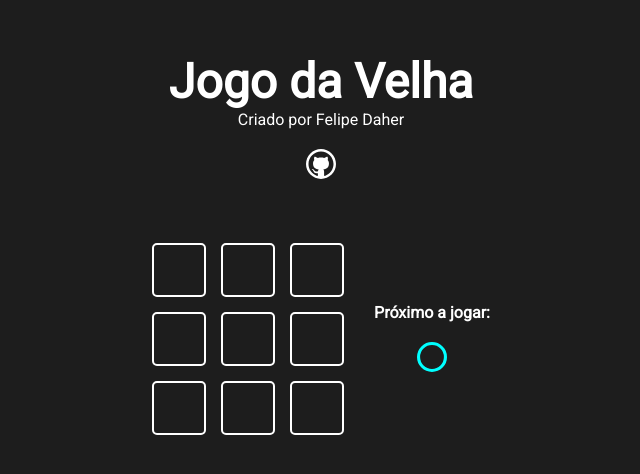
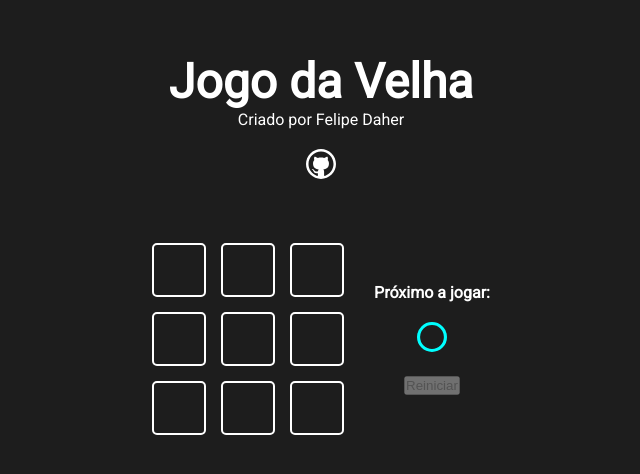
Before and after one commit to feDaher/react-jogo-da-velha, a Next.js app: page / in a window 1280 px wide. Shown: the part 176-650 px from the top of the page, without its empty margins (319-959 px from the left). Built offline with nearby package versions, Linux system fonts and the light colour scheme.

Commit message:
Criado logica para declarar o vencedor e resetGame

```diff
--- /dev/null
+++ b/src/compenents/button/button.jsx
@@ -0,0 +1,11 @@
+import styles from './Button.module.css'
+
+function Button ({children, onClick, disabled}) {
+  return (
+      <button className= {styles.button} onClick={onClick} disabled={disabled}>
+        {children}
+      </button>
+  )
+}
+
+export default Button
--- a/src/compenents/game/Game.module.css
+++ b/src/compenents/game/Game.module.css
@@ -10,10 +10,3 @@
   align-items: center;
 
 }
-
-.gameInfo{
-  display: flex;
-  flex-direction: column;
-  align-items: center;
-  gap: 20px;
-}
--- a/src/compenents/game/game.jsx
+++ b/src/compenents/game/game.jsx
@@ -1,7 +1,7 @@
-import {useState, useEffect} from 'react'
-import styles from "./Game.module.css"
-import GameOption from "../gameOption/gameOption"
-import Icon from "../icon/icon"
+import { useState, useEffect } from 'react'
+import styles from './Game.module.css'
+import GameOption from '../gameOption/gameOption'
+import GameInfo from '../gameInfo/gameInfo'
 
 const winnerTable = [
   [0, 1, 2],
@@ -14,7 +14,7 @@
   [2, 4, 6],
 ]
 
-function Game (){
+function Game() {
   const [gameState, setGameState] = useState(Array(9).fill(0))
   const [currentPlayer, setCurrentPlayer] = useState(-1)
   const [winner, setWinner] = useState(0)
@@ -31,16 +31,21 @@
     winnerTable.forEach((line) => {
       const values = line.map((pos) => gameState[pos])
       const sum = values.reduce((sum, value) => sum + value)
-      if (sum === 3 || sum === -3) setWinner(sum/3)
+      if (sum === 3 || sum === -3) setWinner(sum / 3)
     })
   }
 
-  useEffect (()=>{   //sao dois parametros: primeiro parametro é um função, o segundo é um array
+  const handleReset = () => {
+    setGameState(Array(9).fill(0))
+    setWinner(0)
+  }
+  useEffect(() => {   //sao dois parametros: primeiro parametro é um função, o segundo é um array
     setCurrentPlayer(currentPlayer * -1)
     verifyGame()
   }, [gameState])
 
-  return(
+  return (
+    <>
       <div className={styles.gameContent}>
         <div className={styles.game}>
           {
@@ -48,21 +53,18 @@
               <GameOption
                 key={`game-option-pos-${pos}`}
                 status={value}
-            onClick= {() => handleClick(pos)}
+                onClick={() => handleClick(pos)}
               />
             )
           }
         </div>
-      <div className={styles.gameInfo}>
-        <h4>Próximo a jogar:</h4>
-        {
-          currentPlayer === 1 && <Icon iconName="circle" />
-        }
-        {
-          currentPlayer === -1 && <Icon iconName="x" />
-        }
+        <GameInfo
+          currentPlayer={currentPlayer}
+          winner={winner}
+          onReset={handleReset}
+        />
       </div>
-    </div>
+    </>
   )
 }
 
--- /dev/null
+++ b/src/compenents/gameInfo/GameInfo.module.css
@@ -0,0 +1,6 @@
+.gameInfo{
+  display: flex;
+  flex-direction: column;
+  align-items: center;
+  gap: 20px;
+}
--- /dev/null
+++ b/src/compenents/gameInfo/gameInfo.jsx
@@ -0,0 +1,47 @@
+import Icon from '../icon/icon'
+import styles from './GameInfo.module.css'
+import Button from '../button/button'
+
+function GameInfo({ currentPlayer, winner, onReset }) {
+
+  const shouldEnableButton = () => {
+    if (winner !== 0) return true
+  }
+  return (
+    <div className={styles.gameInfo}>
+      {
+        winner === 0 &&
+        <>
+          <h4>Próximo a jogar:</h4>
+          {
+            currentPlayer === 1 && <Icon iconName="circle" />
+          }
+          {
+            currentPlayer === -1 && <Icon iconName="x" />
+          }
+        </>
+      }
+      {
+        winner !== 0 &&
+        <>
+          <h4>Fim de Jogo! Vencedor:</h4>
+          {
+            winner === 1 && <Icon iconName="circle" />
+          }
+          {
+            winner === -1 && <Icon iconName="x" />
+          }
+
+        </>
+      }
+      <Button
+        onClick={onReset}
+        disabled={!shouldEnableButton()}
+      >
+        Reiniciar
+      </Button>
+    </div>
+  )
+}
+
+export default GameInfo
```
Also changed, not shown: src/compenents/button/Button.module.css (added). Lines whose indentation alone changed are shown as unchanged.
